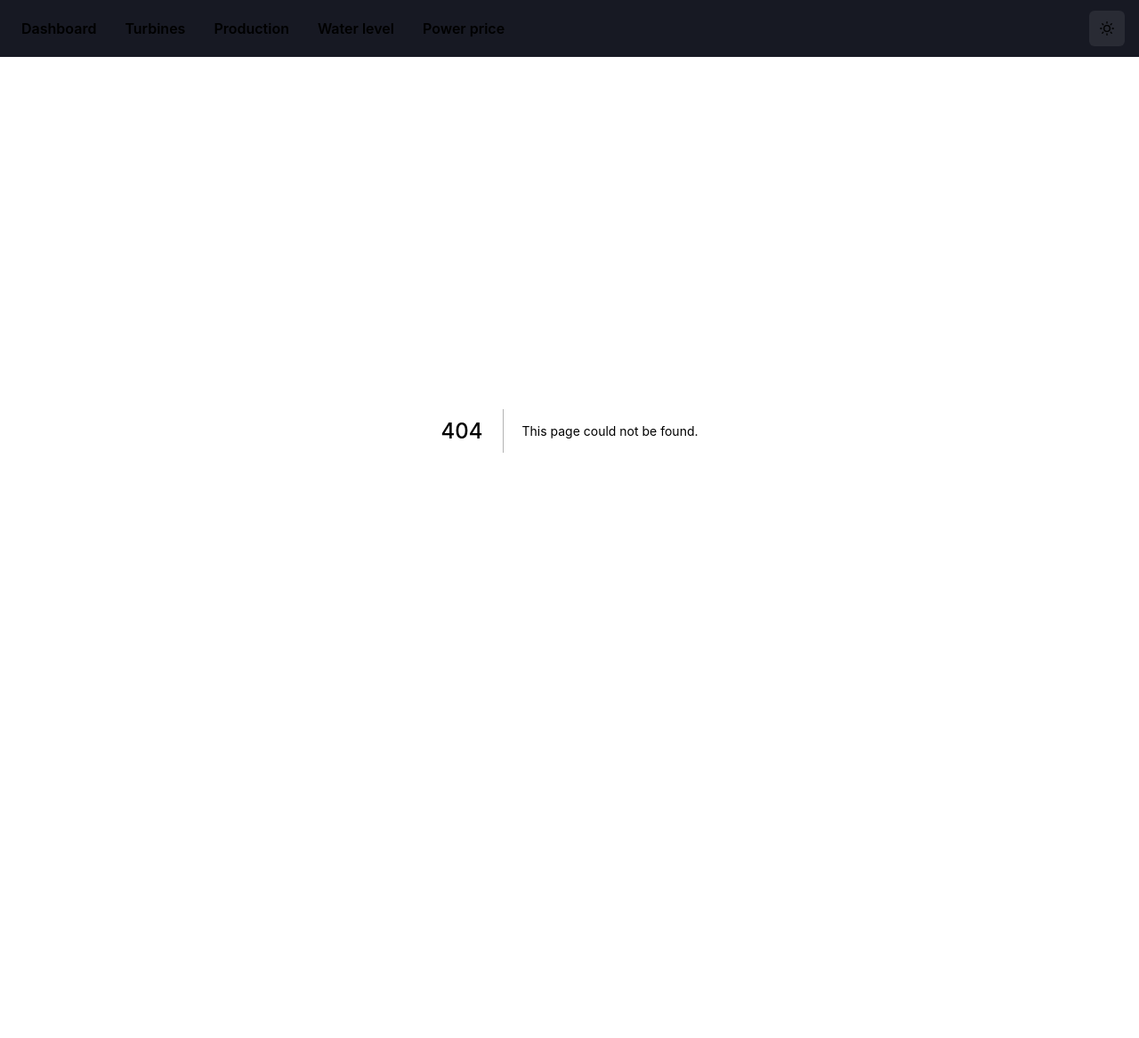
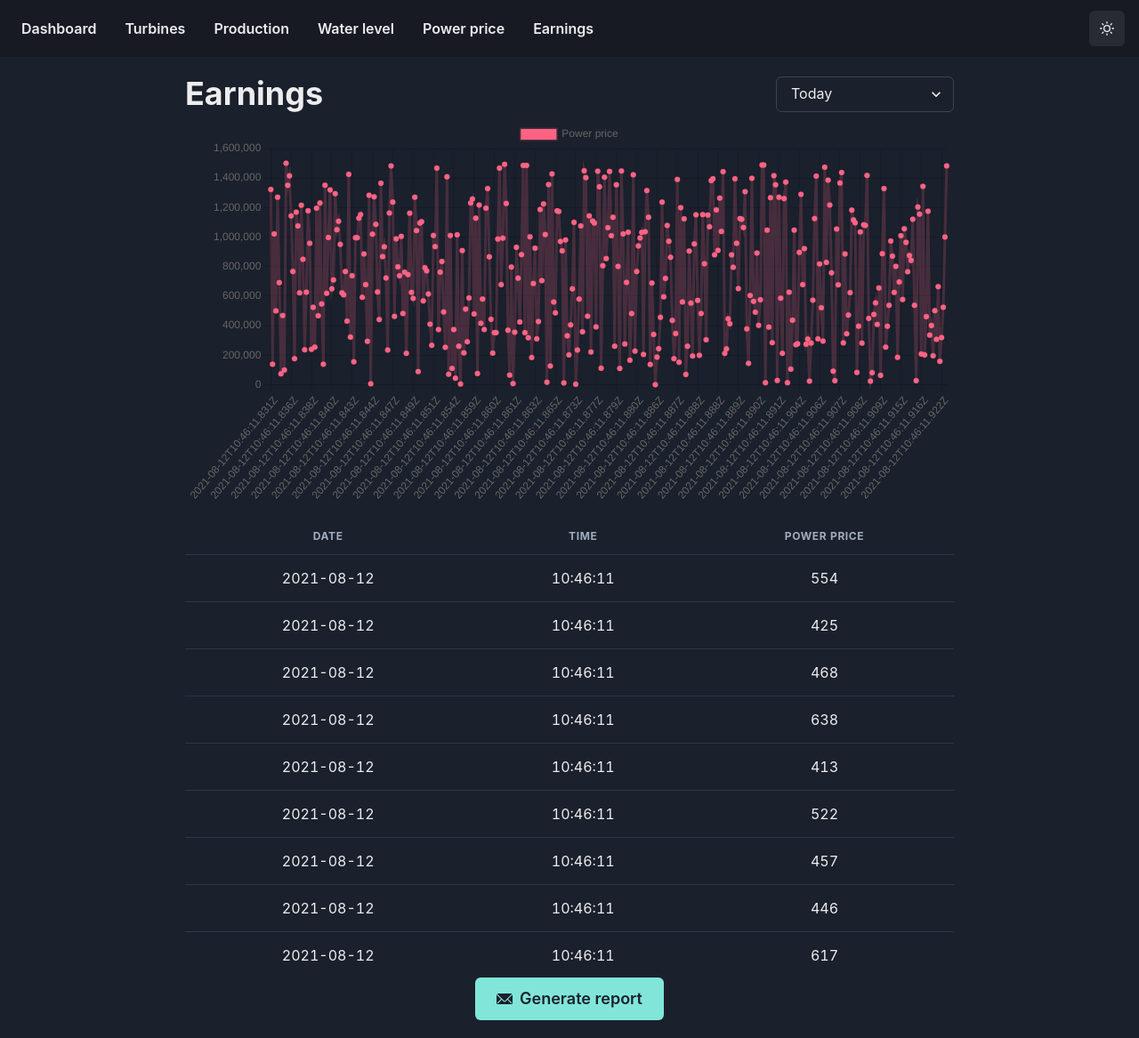
Before and after one commit to maattss/innafjord, a Next.js app: page /earnings in a window 1280 px wide. Before the commit this address had no page. Shown: the whole page at 89% size. Before the commit the page ends 904 px from the top, so only its background shows below. Built offline with nearby package versions, Linux system fonts and the light colour scheme.

Commit message:
Added data to the charts aswell as additional pages
environment cost and earnings history on graphs

```diff
--- a/components/Nav.tsx
+++ b/components/Nav.tsx
@@ -18,6 +18,7 @@ const Links: { name: string; path: string }[] = [
   { name: "Production", path: "/production" },
   { name: "Water level", path: "/waterLevel" },
   { name: "Power price", path: "/powerPrice" },
+  { name: "Earnings", path: "/earnings" },
 ];
 
 const Nav: React.FC = () => {
--- /dev/null
+++ b/pages/earnings.tsx
@@ -0,0 +1,120 @@
+import {
+    Box,
+    Button,
+    Flex,
+    Heading,
+    Select,
+    Table,
+    Tbody,
+    Td,
+    Th,
+    Thead,
+    Tr,
+  } from "@chakra-ui/react";
+  import React, { useState } from "react";
+  import Meta from "../components/Meta";
+  import { Line } from "react-chartjs-2";
+  import { EmailIcon } from "@chakra-ui/icons";
+  import dummyToday from "../data/dummyToday.json";
+  import dummyWeek from "../data/dummyWeek.json";
+  import dummyMonth from "../data/dummyMonth.json";
+  import dummyYear from "../data/dummyYear.json";
+
+  let dummydata = dummyToday;
+
+  let time = []
+  let data = []
+
+  for (let i = 0; i< dummydata.length; i++){
+    time.push(dummydata[i].timestamp)
+    data.push(dummydata[i].money)
+
+
+  }
+
+  const graphExampleData = {
+    labels: time,
+    datasets: [
+      {
+        label: "Power price",
+        data: data,
+        fill: false,
+        backgroundColor: "rgb(255, 99, 132)",
+        borderColor: "rgba(255, 99, 132, 0.2)",
+      },
+    ],
+  };
+
+  const options = {
+    scales: {
+      yAxes: [
+        {
+          ticks: {
+            beginAtZero: false,
+          },
+        },
+      ],
+    },
+  };
+
+  const earnings: React.FC = () => {
+    const [filterGraph, setFilterGraph] = useState<string>("today");
+    let mockData = dummyToday;
+    if (filterGraph === "week") mockData = dummyWeek;
+    if (filterGraph === "month") mockData = dummyMonth;
+    if (filterGraph === "year") mockData = dummyYear;
+    return (
+      <>
+        <Meta title="Earnings History" />
+        <Flex justifyContent="space-between" alignItems="center" mb="2">
+          <Heading>Earnings</Heading>
+          <Select
+            width="200px"
+            onChange={(event) => setFilterGraph(event.target.value)}
+          >
+            <option value="today">Today</option>
+            <option value="week">Last week</option>
+            <option value="month">Last month</option>
+            <option value="year">Last year</option>
+          </Select>
+        </Flex>
+
+        <Line data={graphExampleData} options={options} />
+
+        <Box maxH="500px" mt="4" w="100%" overflow="auto">
+          <Table maxH="500px">
+            <Thead>
+              <Tr>
+                <Th textAlign="center">Date</Th>
+                <Th textAlign="center">Time</Th>
+                <Th textAlign="center">Power Price</Th>
+              </Tr>
+            </Thead>
+            <Tbody>
+              {mockData.map((item, key) => {
+                return (
+                  <Tr key={key}>
+                    <Td textAlign="center">{item.timestamp.slice(0, 10)}</Td>
+                    <Td textAlign="center">{item.timestamp.slice(11, 19)}</Td>
+                    <Td textAlign="center">{item.powerPrice || 0}</Td>
+                  </Tr>
+                );
+              })}
+            </Tbody>
+          </Table>
+        </Box>
+        <Flex justifyContent="center" w="100%" mt="4">
+          <Button
+            leftIcon={<EmailIcon />}
+            colorScheme="teal"
+            variant="solid"
+            size="lg"
+          >
+            Generate report
+          </Button>
+        </Flex>
+      </>
+    );
+  };
+
+  export default earnings;
```
Also changed, not shown: pages/environmentCost.tsx (added, +120 -0 lines), pages/index.tsx (+11 -0 lines), pages/powerPrice.tsx (+14 -2 lines).
